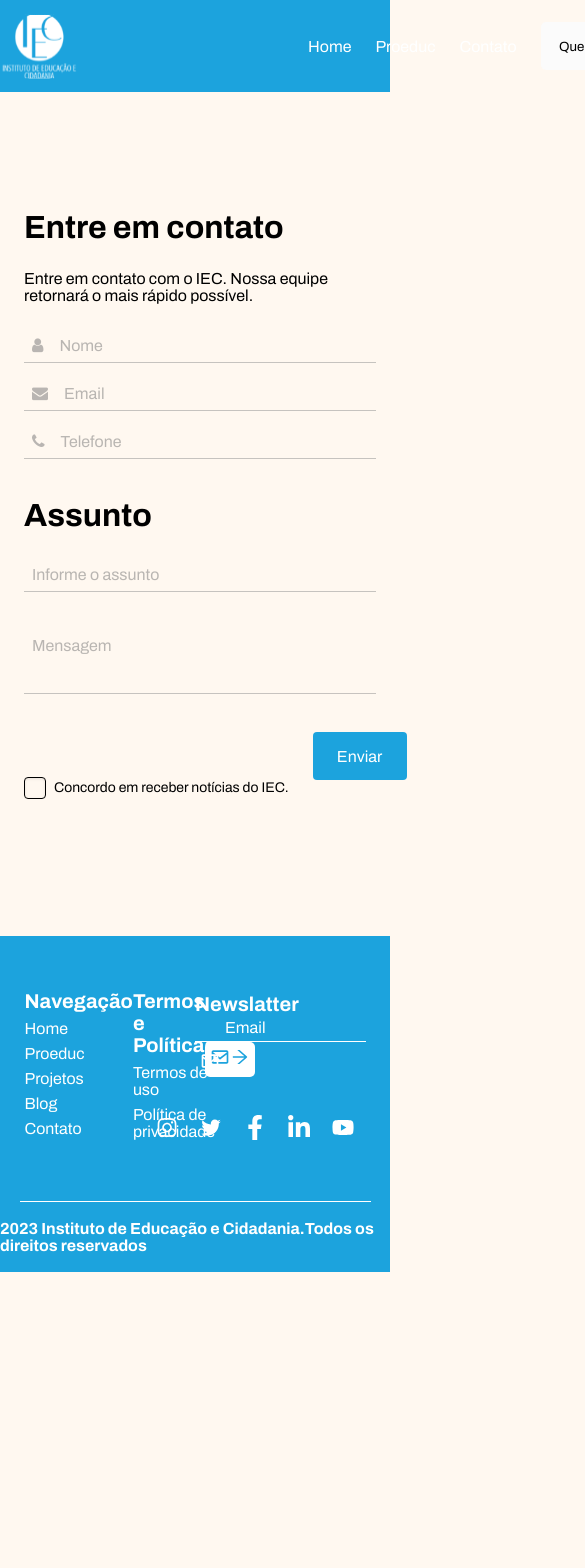
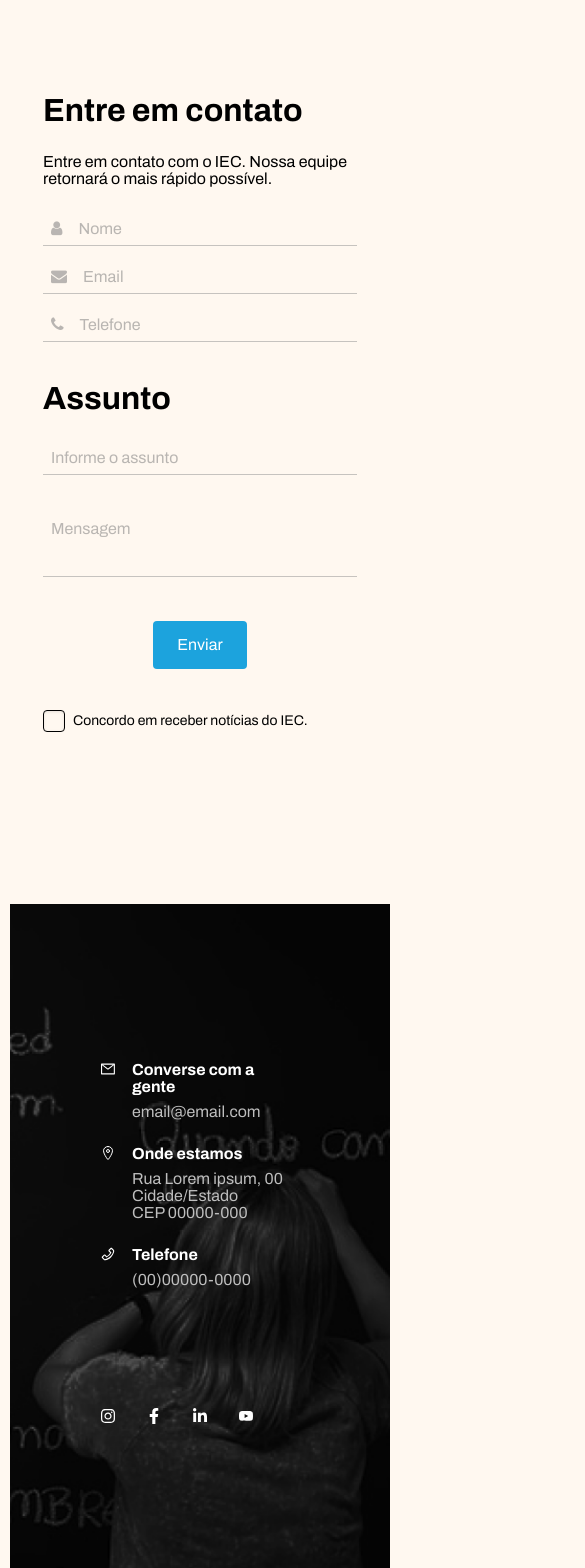
Before and after one commit to marcos-px/iec-brasil, a React (Vite) app: page /contato in a window 390 px wide. Shown: the top 1568 px of the page, 585 px wide, since content can reach past the window. Before the commit the page ends 1272 px from the top, so only its background shows below. Built offline with nearby package versions, Linux system fonts and the light colour scheme.

Commit message:
Responsive: termo, contatos.

```diff
--- a/src/components/Contact/Contact.ts
+++ b/src/components/Contact/Contact.ts
@@ -7,7 +7,7 @@ export const ContactForm = styled.div`
   align-items: center;
   flex-direction: column;
   height: 100vh;
-  width: 100vh;
+  width: 90%;
   color: #fff;
   padding: 14px;
   color: #000;
@@ -93,7 +93,17 @@ export const ContactForm = styled.div`
       background-color: #3333ff;
       transform: scale(1.01);
     }
+
+    @media screen and (max-width: 800px) {
+     margin:auto;
+     margin-top:30px;
+     margin-bottom:20px;
+     position:static;
+
+
+    }
   }
+
   .checkbox-control {
     display: flex;
     justify-content: left;
@@ -207,7 +217,9 @@ export const ContactInfo = styled.div`
   width: 470px;
 
   @media screen and (max-width: 800px) {
-    display: none;
+    width:100%;
+    border:0;
+    padding:0;
   }
 
   .title-icon {
--- a/src/index.css
+++ b/src/index.css
@@ -53,6 +53,7 @@ img {
 }
 
 .contact-container {
+
   display: flex;
   align-items: center;
   gap: 60px;
@@ -60,7 +61,7 @@ img {
   background-color: #fff8f0;
   padding-left: 10px;
 }
-  @media screen and (max-width: 400px){
+  @media screen and (max-width: 800px){
     .contact-container{
       display:flex;
       flex-direction: column-reverse;
--- a/src/pages/contact.tsx
+++ b/src/pages/contact.tsx
@@ -75,7 +75,7 @@ function Contact() {
 
   return (
     <>
-      <Header />
+
       <div className="contact-container">
         <ContactInfo>
           <div className="contact-info-container">
@@ -213,10 +213,11 @@ function Contact() {
                 Concordo em receber notícias do IEC.
               </label>
             </div>
+
           </form>
         </ContactForm>
       </div>
-      <Footer />
+
     </>
   );
 }
--- a/src/pages/terms/style.ts
+++ b/src/pages/terms/style.ts
@@ -20,11 +20,22 @@ h2{
   color: var(--hover);
   padding-top: 40px;
   max-width: 1064px;
+  @media screen and (max-width: 800px) {
+  margin-left: 20px;
+  margin-right: 20px;
+  font-size: 25px;
+  text-align:justify;
+
+  }
 }
 
 .content{
   display:flex;
   margin-top: 5px;
+  @media screen and (max-width: 800px) {
+   flex-direction:column;
+
+    }
 
 
   p{
@@ -35,11 +46,12 @@ h2{
     margin:20px;
     text-indent: 10%;
     text-align:justify;
+    @media screen and (max-width: 800px) {
 
-    }
   }
   .termo{
     width:50%;
 
   }
+
 `
--- a/src/pages/terms/termosDeUso.tsx
+++ b/src/pages/terms/termosDeUso.tsx
@@ -7,7 +7,7 @@ import Footer from "../../components/Footer/index";
 function TermosDeUso(){
 
 return (<>
-<Header/>
+
 <TermoDeUso>
     <div className="content">
         <div className="termo">
@@ -72,7 +72,7 @@ return (<>
     </div>
     <h2>Caso o usuário não concorde com os termos e condições deste Termo de Uso, recomenda-se que não utilize os serviços oferecidos pelo IEC.</h2>
 </TermoDeUso>
-<Footer/>
+
 </>);
 }
 
```
